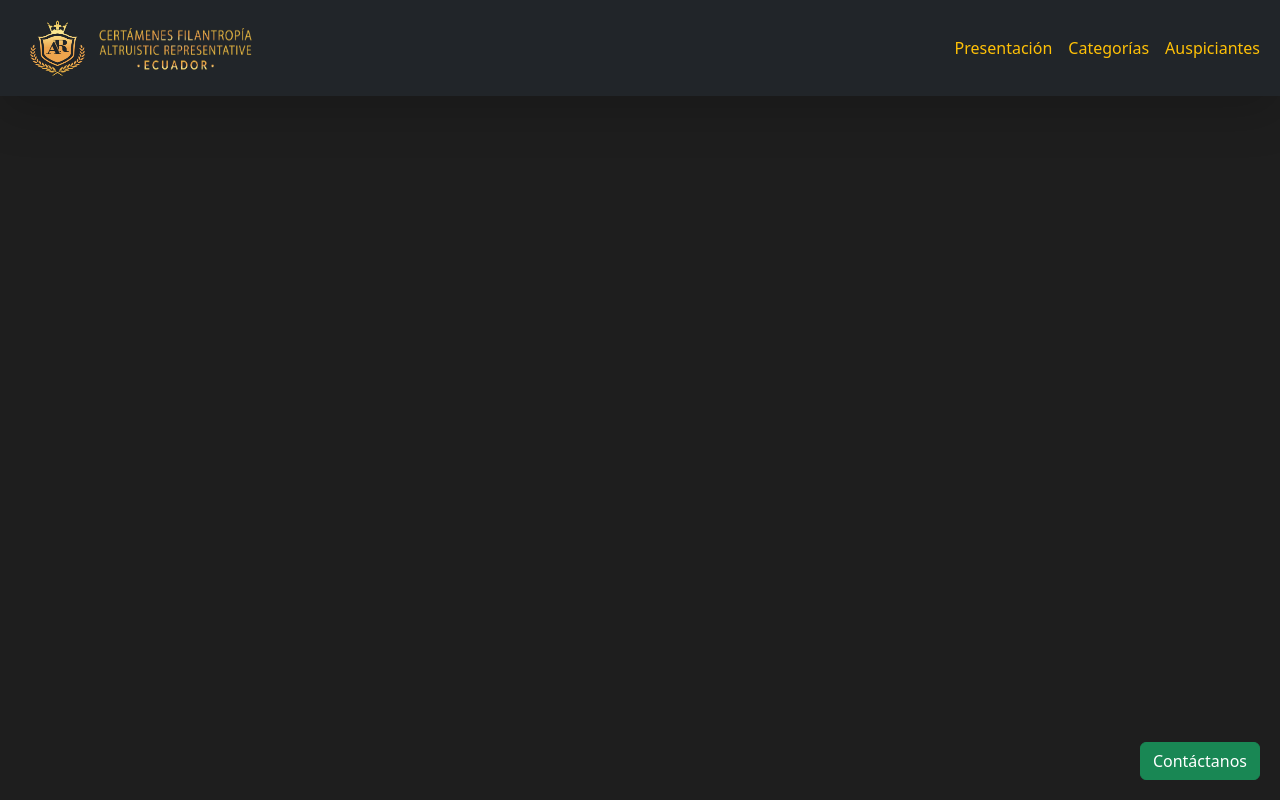
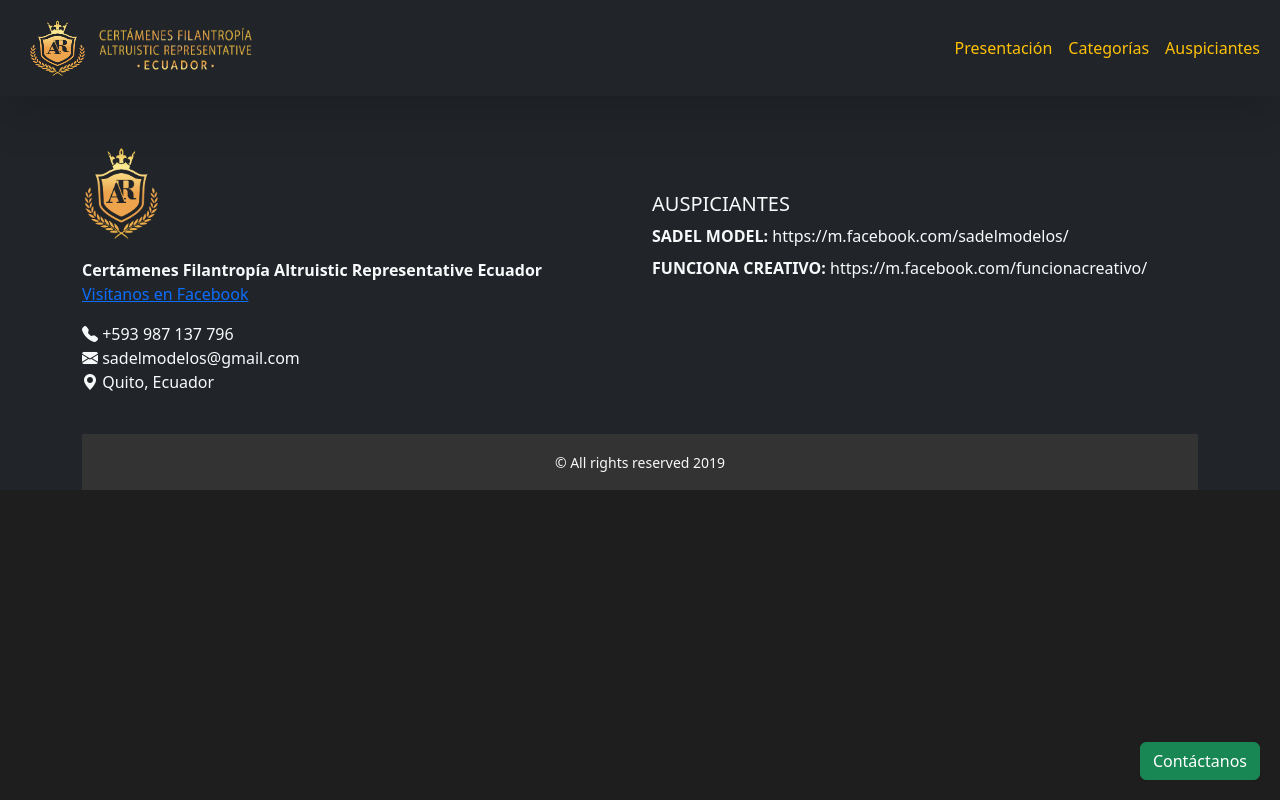
Before and after one commit to migue1angel/certamenes-vinculacion, a plain HTML site: page index.html in a window 1280 px wide. Drawn offline with nearby package versions, Linux system fonts and the light colour scheme.

Commit message:
Vinculos

```diff
--- a/index.html
+++ b/index.html
@@ -54,4 +54,42 @@
         crossorigin="anonymous"></script>
 </body>
 
+<footer class="bg-dark text-light pt-5">
+    <div class="container">
+        <div class="row">
+            <!-- Contact Information -->
+            <div class="col-md-6 text-start">
+                <img src="assets/logo.png" alt="Icon" class="mb-3" style="width: 80px;">
+                <p>
+                    <strong>Certámenes Filantropía Altruistic Representative Ecuador</strong><br>
+                    <a href="https://m.facebook.com/profile.php?id=100057065275259&name=xhp_nt__fb__action__open_user" target="_blank">
+                        Visítanos en Facebook
+                    </a>
+                </p>
+                <p>
+                    <i class="bi bi-telephone-fill"></i> +593 987 137 796<br>
+                    <i class="bi bi-envelope-fill"></i> sadelmodelos@gmail.com<br>
+                    <i class="bi bi-geo-alt-fill"></i> Quito, Ecuador
+                </p>
+            </div>
+
+            <!-- Sponsors -->
+            <div class="col-md-6 mt-5">
+                <h5 class="text-uppercase">Auspiciantes</h5>
+                <ul class="list-unstyled" style="padding-right: 20px;">
+                    <li class="mb-2"><b>SADEL MODEL:</b>
+                        <a href="https://m.facebook.com/sadelmodelos/" class="text-light text-decoration-none" target="_blank">https://m.facebook.com/sadelmodelos/</a></li>
+                    <li class="mb-2"><b>FUNCIONA CREATIVO:</b>
+                        <a href="https://m.facebook.com/funcionacreativo/" class="text-light text-decoration-none" target="_blank">https://m.facebook.com/funcionacreativo/</a></li>
+                </ul>
+            </div>
+        </div>
+        <div class="text-center py-3 mt-4" style="background-color: #333;">
+            <small>&copy; All rights reserved 2019</small>
+        </div>
+    </div>
+</footer>
+<!-- Bootstrap Icons -->
+<link href="https://cdn.jsdelivr.net/npm/bootstrap-icons/font/bootstrap-icons.css" rel="stylesheet">
+
 </html>
```
